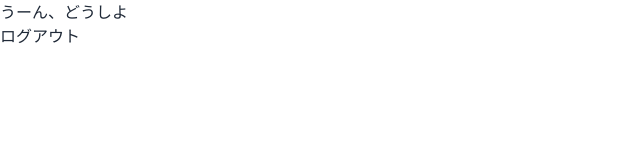
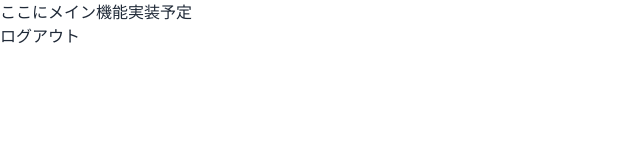
Before and after one commit to hirohiro-sys/JISUI, a Next.js app: page / in a window 1280 px wide. Shown: the top 160 px of the page, without its empty margins (0-640 px from the left). Built offline with nearby package versions, Linux system fonts and the light colour scheme.

Commit message:
cicd通るか確認2

```diff
--- a/app/page.tsx
+++ b/app/page.tsx
@@ -12,7 +12,7 @@ export default function Page() {
   };
   return (
     <>
-      <h1 className="flex-grow">うーん、どうしよ</h1>
+      <h1 className="flex-grow">ここにメイン機能実装予定</h1>
       <button onClick={handleGoogleLogout}>ログアウト</button>
     </>
   );
```
